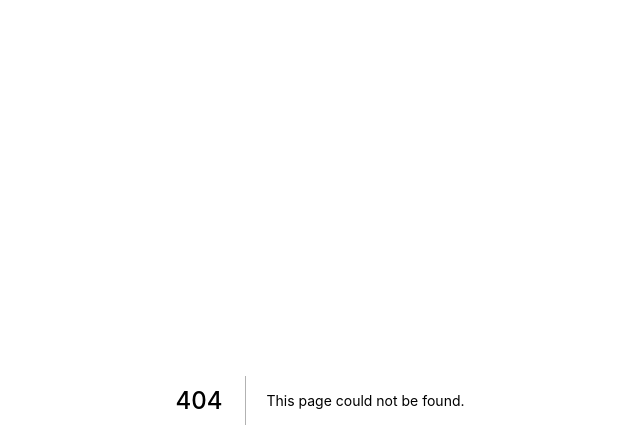
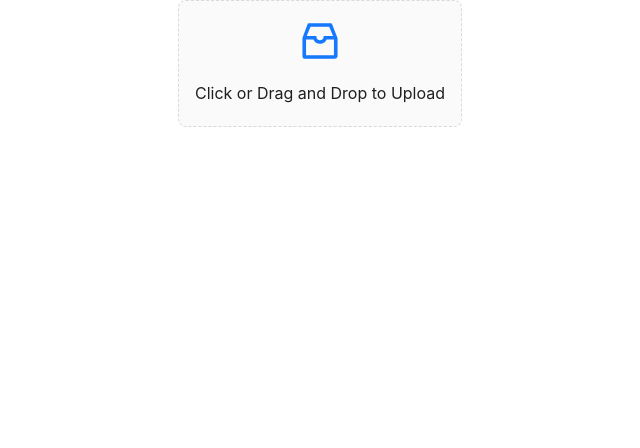
Before and after one commit to Bhanu1776/IT-Dept-Website, a Next.js app: page /upload in a window 1280 px wide. Before the commit this address had no page. Shown: the top 448 px of the page, without its empty margins (320-960 px from the left). Built offline with nearby package versions, Linux system fonts and the light colour scheme; what tailwindcss-brand-colors, tailwindcss-debug-screens would draw is missing.

Commit message:
feat(Upload): Initial implementation of drag and drop module

```diff
--- /dev/null
+++ b/pages/upload.js
@@ -0,0 +1,41 @@
+import { InboxOutlined } from '@ant-design/icons';
+import { message, Upload } from 'antd';
+const { Dragger } = Upload;
+const props = {
+    name: 'file',
+    multiple: true,
+    action: 'https://www.mocky.io/v2/5cc8019d300000980a055e76',
+    onChange(info) {
+        const { status } = info.file;
+        if (status !== 'uploading') {
+            console.log(info.file, info.fileList);
+        }
+        if (status === 'done') {
+            message.success(`${info.file.name} file uploaded successfully.`);
+        } else if (status === 'error') {
+            message.error(`${info.file.name} file upload failed.`);
+        }
+    },
+    onDrop(e) {
+        console.log('Dropped files', e.dataTransfer.files);
+    },
+};
+const upload = () => (
+    <>
+        <div className='grid h-full place-content-center'>
+            <Dragger {...props} listType='picture' progress={{
+                strokeColor: {
+                    "0%": "#f0f",
+                    "100%": "#ff0"
+                }, strokeWidth: 4,
+                style: { top: 12 }
+            }}>
+                <p className="ant-upload-drag-icon">
+                    <InboxOutlined />
+                </p>
+                <p className="ant-upload-text">Click or Drag and Drop to Upload</p>
+            </Dragger>
+        </div>
+    </>
+);
+export default upload;
```
